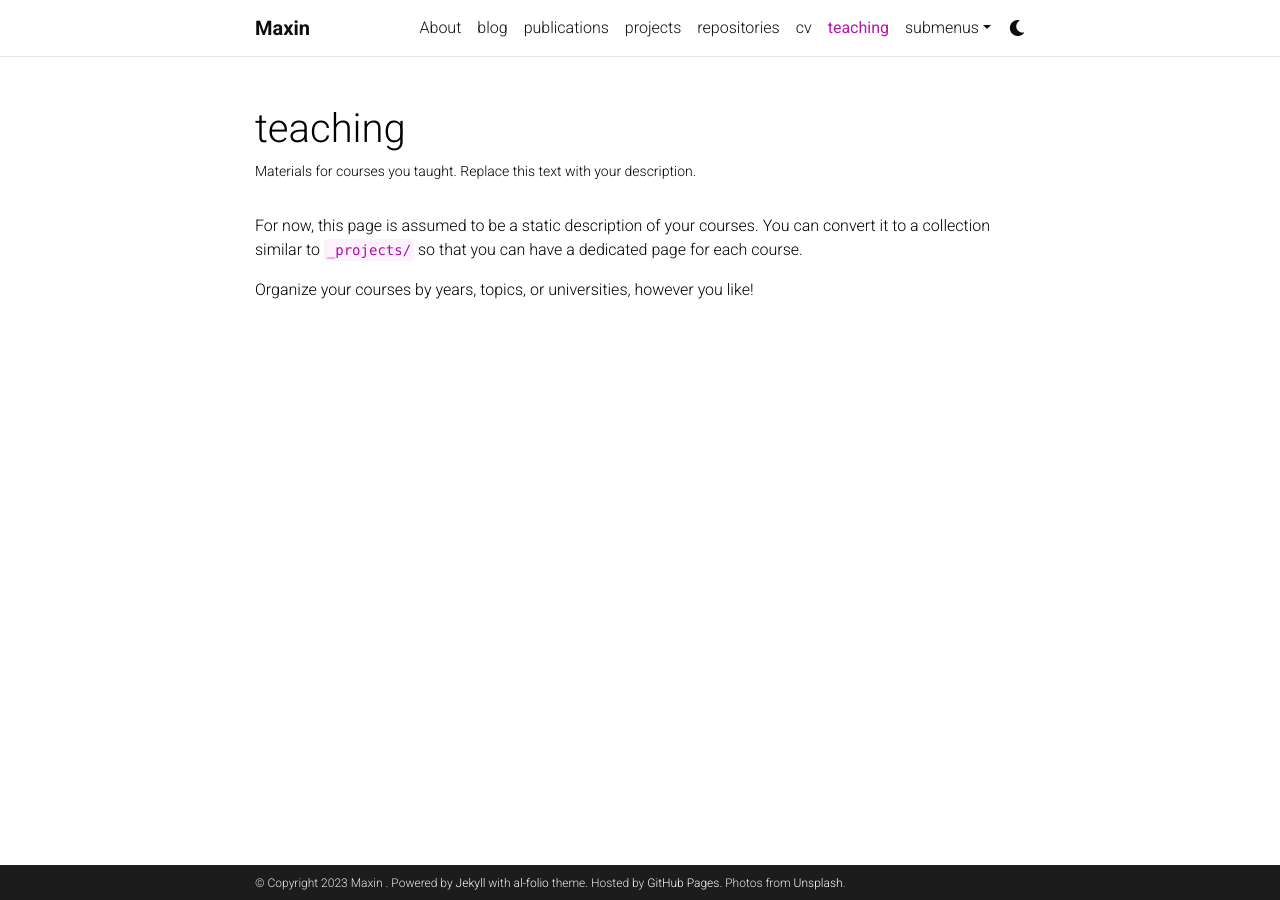
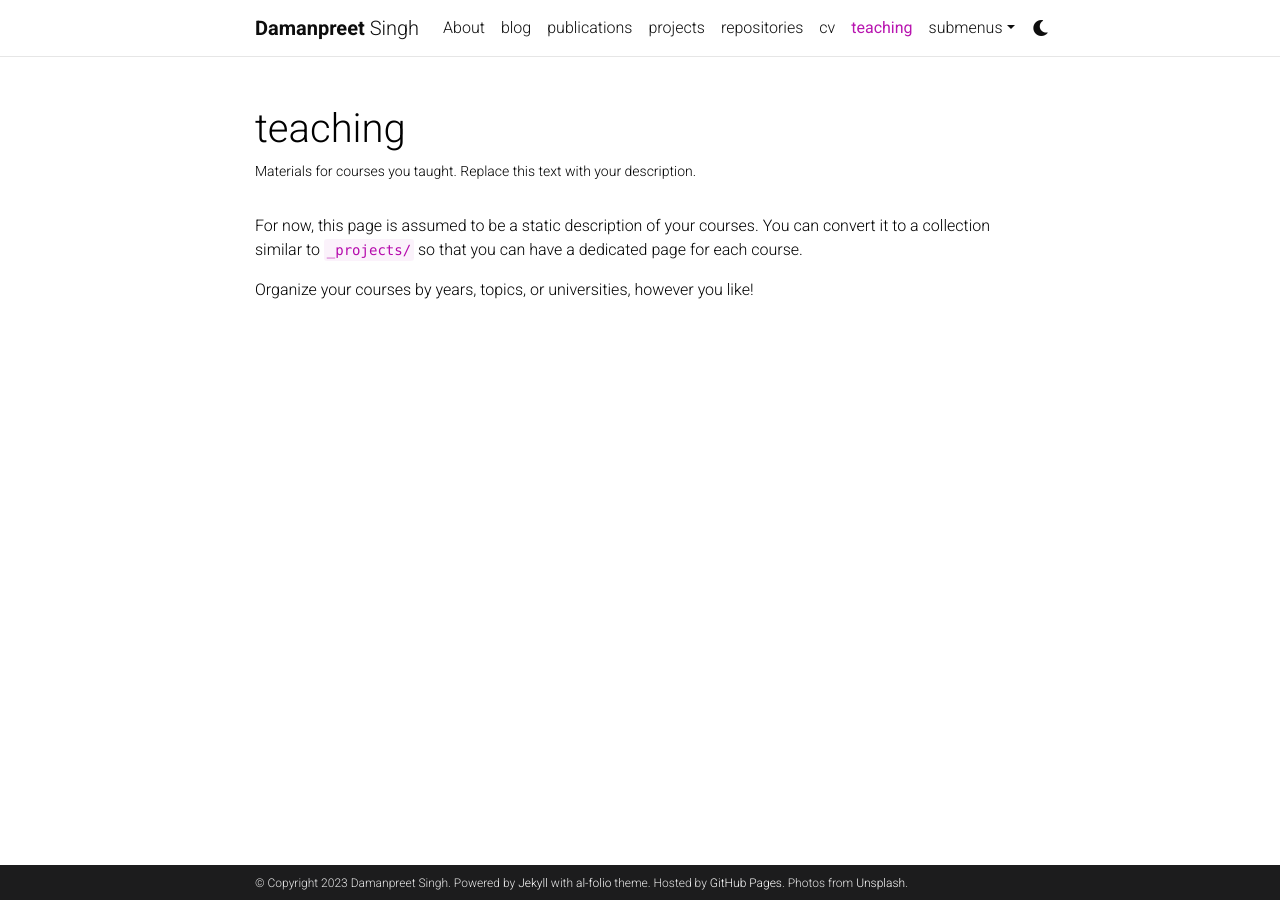
Before and after one commit to dpsingh28/dpsingh28.github.io, a Jekyll site: the page built from _pages/teaching.md, in a window 1280 px wide. Built offline with Jekyll 4.4.1, drawn with Linux system fonts in a browser that asks for light colours; comment, search, counter and statistics services are not loaded; a style sheet for code colours, icons or effects is not loaded.

Commit message:
First changes

```diff
--- a/_config.yml
+++ b/_config.yml
@@ -3,10 +3,10 @@
 # -----------------------------------------------------------------------------
 
 title: blank # the website title (if blank, full name will be used instead)
-first_name: Maxin
+first_name: Damanpreet
 middle_name:
-last_name:
-email: lyingflatlearner@gmail.com
+last_name: Singh
+email: damanprs@andrew.cmu.edu
 description: > # the ">" symbol means to ignore newlines until "footer_text:"
   A simple, whitespace theme for academics. Based on [*folio](https://github.com/bogoli/-folio) design.
 footer_text: >
@@ -16,7 +16,7 @@
 keywords: jekyll, jekyll-theme, academic-website, portfolio-website  # add your own keywords or leave empty
 
 lang: en # the language of your site (for example: en, fr, cn, ru, etc.)
-icon: ⚛️  # the emoji used as the favicon (alternatively, provide image name in /assets/img/)
+icon: 4  # the emoji used as the favicon (alternatively, provide image name in /assets/img/)
 
 url: https://liquidhiter.github.io # the base hostname & protocol for your site
 baseurl: #/al-folio # the subpath of your site, e.g. /blog/
@@ -71,11 +71,11 @@
 # Social integration
 # -----------------------------------------------------------------------------
 
-github_username: # your GitHub user name
+github_username: dpsingh28
 gitlab_username: # your GitLab user name
 twitter_username: # your Twitter handle
 mastodon_username: # your mastodon instance+username in the format instance.tld/@username
-linkedin_username: # your LinkedIn user name
+linkedin_username: dp-singh2899
 telegram_username: # your Telegram user name
 scholar_userid: # your Google Scholar ID
 semanticscholar_id: # your Semantic Scholar ID
```
